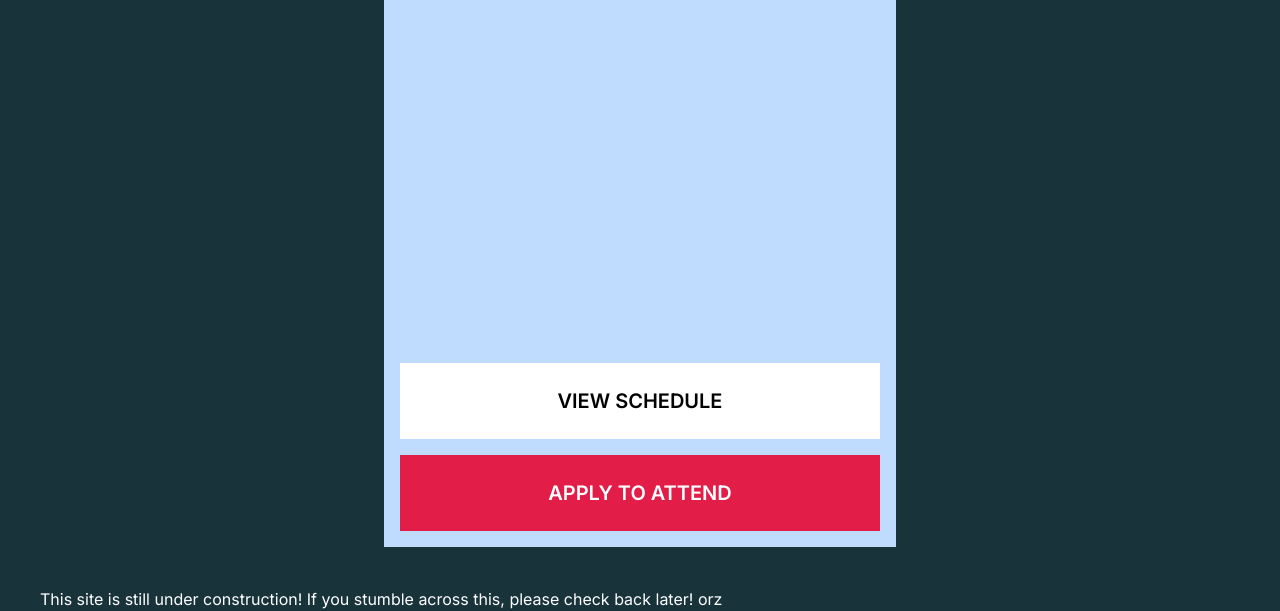
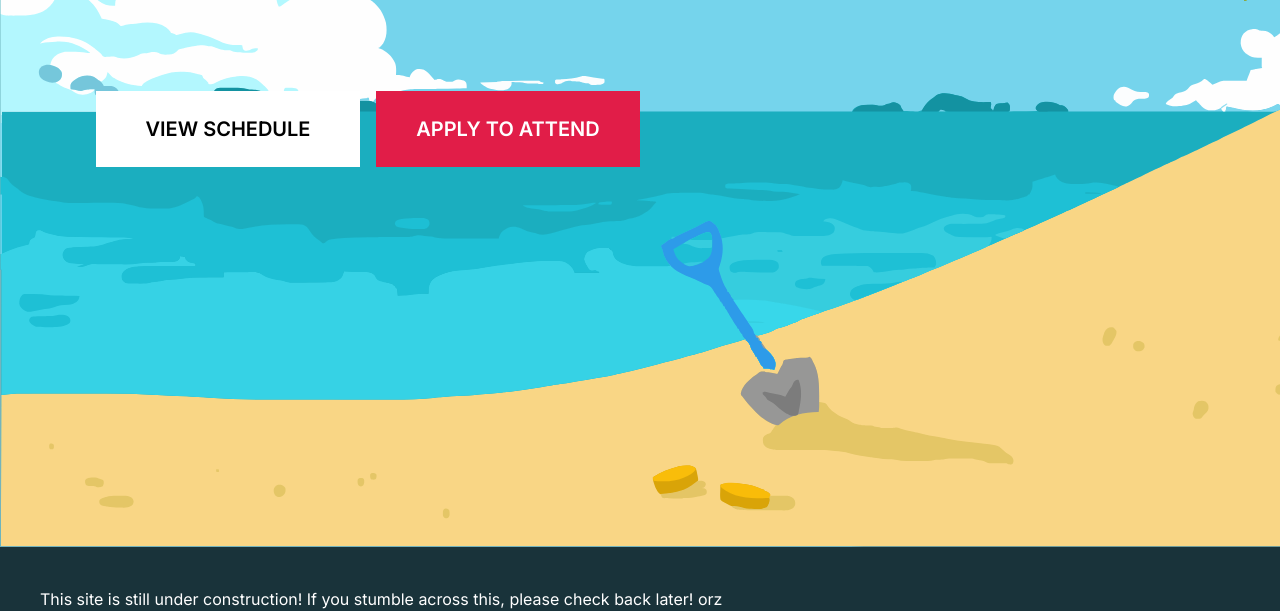
Before and after one commit to deltahacks/landing-10, an Astro site: page / in a window 1280 px wide. Shown: the part 253-864 px from the top of the page. Built offline with nearby package versions, Linux system fonts and the light colour scheme; Astro itself is replaced by a stand-in of ours.

Commit message:
Current progress

```diff
--- a/src/components/Hero.astro
+++ b/src/components/Hero.astro
@@ -1,8 +1,8 @@
 <div
-  class="mx-auto flex h-screen max-w-lg flex-col justify-between bg-blue-200 p-4 pt-24"
+  class="flex h-screen flex-col justify-between bg-blue-200 bg-[url('/beachBackground.svg')] p-4 pt-24 sm:justify-normal sm:gap-24 sm:bg-cover sm:p-24"
 >
   <div>
-    <h1 class="text-5xl font-extrabold tracking-tight">
+    <h1 class="text-5xl font-extrabold tracking-tight md:text-8xl lg:text-9xl">
       DELTAHACKS<span class="text-rose-600">X</span>
     </h1>
     <!-- RGBA(231, 34, 80, 1) -->
@@ -13,16 +13,20 @@
   </div>
 
   <!-- RGBA(19, 77, 84, 1) -->
-  <div class="flex w-full flex-col gap-4 text-center text-xl font-semibold">
-    <div class="bg-white py-6 text-black">
-      <a href="https://portal.deltahacks.com/" class="w-full text-center">
-        VIEW SCHEDULE</a
-      >
-    </div>
-    <div class="bg-rose-600 py-6">
-      <a href="https://portal.deltahacks.com/" class="w-full text-center">
-        APPLY TO ATTEND</a
-      >
-    </div>
+  <div
+    class="flex w-full flex-col gap-4 text-center text-xl font-semibold sm:w-1/2 sm:flex-row"
+  >
+    <a
+      href="https://portal.deltahacks.com/"
+      class="w-full bg-white py-6 text-center text-black"
+    >
+      VIEW SCHEDULE</a
+    >
+    <a
+      href="https://portal.deltahacks.com/"
+      class="w-full bg-rose-600 py-6 text-center"
+    >
+      APPLY TO ATTEND</a
+    >
   </div>
 </div>
```
Also changed, not shown: public/beachBackground.svg (added).
